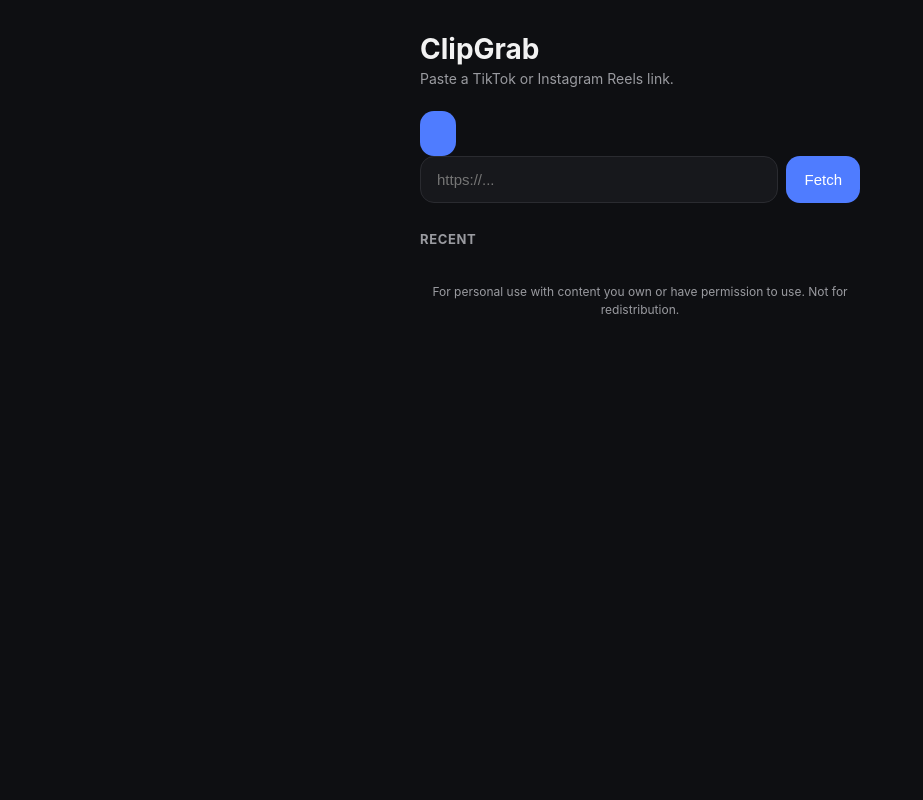
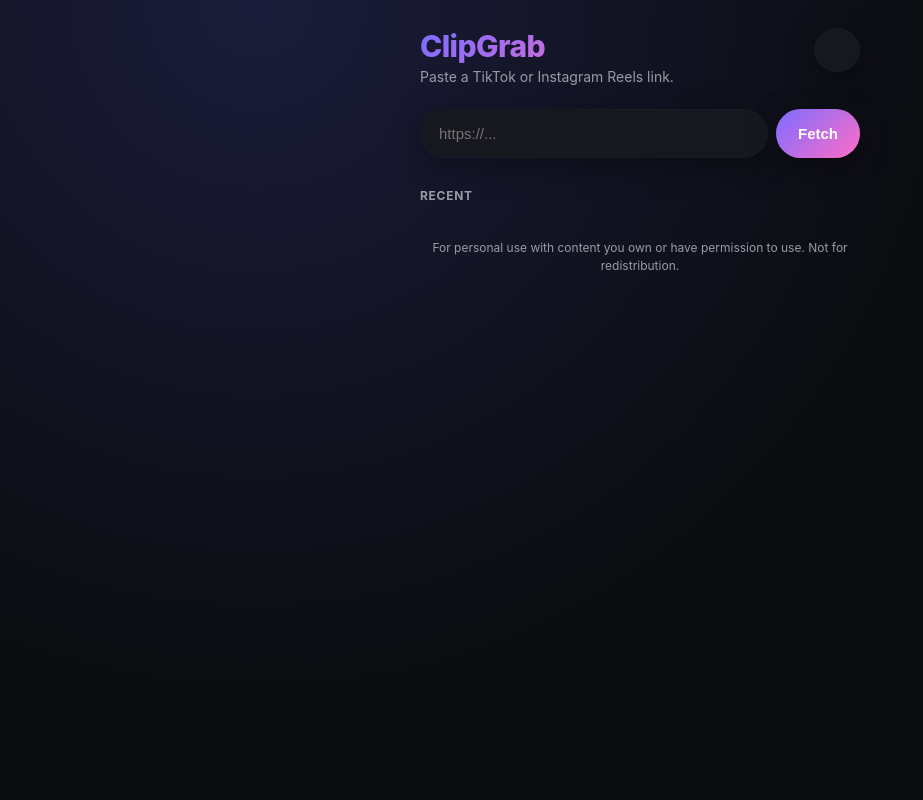
Before and after one commit to Dngnoob/Clipgrab, a Flask app: page / in a window 1280 px wide. Shown: the whole page, without its empty margins (0-923 px from the left). Run offline with Flask 3, Linux system fonts and the light colour scheme.

Commit message:
Update style.css

```diff
--- a/static/style.css
+++ b/static/style.css
@@ -1,11 +1,30 @@
 :root {
-  --bg: #0e0f12;
-  --card: #17181c;
-  --text: #f2f2f2;
-  --muted: #9a9ba0;
-  --accent: #4f7cff;
-  --error: #ff5c5c;
-  --radius: 14px;
+  --bg: #0b0c0f;
+  --bg-gradient: radial-gradient(circle at 20% 0%, #1a1c3a 0%, #0b0c0f 55%);
+  --card: #17181f;
+  --card-border: #26283333;
+  --text: #f4f4f6;
+  --muted: #9a9ba6;
+  --accent: #7c6cff;
+  --accent-2: #ff6ec7;
+  --error: #ff6b6b;
+  --error-bg: rgba(255, 107, 107, 0.12);
+  --radius: 16px;
+  --shadow: 0 8px 30px rgba(0, 0, 0, 0.35);
+}
+
+[data-theme="light"] {
+  --bg: #f6f5fb;
+  --bg-gradient: radial-gradient(circle at 20% 0%, #e6e4ff 0%, #f6f5fb 55%);
+  --card: #ffffff;
+  --card-border: #e4e2f2;
+  --text: #1c1c24;
+  --muted: #6b6b78;
+  --accent: #6c4bff;
+  --accent-2: #ff4fae;
+  --error: #d6425a;
+  --error-bg: rgba(214, 66, 90, 0.08);
+  --shadow: 0 8px 24px rgba(30, 20, 60, 0.08);
 }
 
 * {
@@ -14,26 +33,66 @@
 
 body {
   margin: 0;
-  background: var(--bg);
+  min-height: 100vh;
+  background: var(--bg-gradient);
   color: var(--text);
   font-family: -apple-system, BlinkMacSystemFont, "Segoe UI", Roboto, sans-serif;
+  transition: background 0.3s ease, color 0.3s ease;
 }
 
 .wrap {
   max-width: 480px;
   margin: 0 auto;
-  padding: 32px 20px 60px;
+  padding: 28px 20px 60px;
+}
+
+.top {
+  display: flex;
+  align-items: flex-start;
+  justify-content: space-between;
+  gap: 12px;
+  margin-bottom: 24px;
 }
 
 h1 {
   margin: 0 0 4px;
-  font-size: 28px;
+  font-size: 30px;
+  font-weight: 800;
+  background: linear-gradient(135deg, var(--accent), var(--accent-2));
+  -webkit-background-clip: text;
+  background-clip: text;
+  color: transparent;
+  letter-spacing: -0.02em;
 }
 
 .tagline {
   color: var(--muted);
-  margin: 0 0 24px;
+  margin: 0;
   font-size: 14px;
+}
+
+.theme-toggle {
+  flex-shrink: 0;
+  width: 44px;
+  height: 44px;
+  border-radius: 50%;
+  background: var(--card);
+  border: 1px solid var(--card-border);
+  color: var(--text);
+  display: flex;
+  align-items: center;
+  justify-content: center;
+  cursor: pointer;
+  box-shadow: var(--shadow);
+}
+
+.theme-toggle .icon {
+  width: 20px;
+  height: 20px;
+}
+
+.hidden {
+  display: none;
 }
 
 form {
@@ -44,11 +103,12 @@ form {
 input[type="url"] {
   flex: 1;
   background: var(--card);
-  border: 1px solid #2a2b30;
+  border: 1px solid var(--card-border);
   color: var(--text);
-  padding: 14px 16px;
-  border-radius: var(--radius);
+  padding: 15px 18px;
+  border-radius: 999px;
   font-size: 15px;
+  box-shadow: var(--shadow);
 }
 
 input[type="url"]:focus {
@@ -56,38 +116,44 @@ input[type="url"]:focus {
 }
 
 button {
-  background: var(--accent);
+  background: linear-gradient(135deg, var(--accent), var(--accent-2));
   color: white;
   border: none;
-  padding: 14px 18px;
-  border-radius: var(--radius);
+  padding: 15px 22px;
+  border-radius: 999px;
   font-size: 15px;
+  font-weight: 600;
   cursor: pointer;
+  box-shadow: var(--shadow);
+  transition: transform 0.15s ease, opacity 0.15s ease;
+}
+
+button:active {
+  transform: scale(0.97);
 }
 
 button:disabled {
   opacity: 0.6;
   cursor: default;
+  transform: none;
 }
 
 .error {
   margin-top: 14px;
-  padding: 12px 14px;
+  padding: 13px 16px;
   border-radius: var(--radius);
-  background: rgba(255, 92, 92, 0.1);
+  background: var(--error-bg);
   color: var(--error);
   font-size: 14px;
-}
-
-.hidden {
-  display: none;
 }
 
 .preview {
   margin-top: 20px;
   background: var(--card);
-  border-radius: var(--radius);
+  border: 1px solid var(--card-border);
+  border-radius: 20px;
   overflow: hidden;
+  box-shadow: var(--shadow);
 }
 
 .preview img {
@@ -98,7 +164,7 @@ button:disabled {
 }
 
 .preview .meta {
-  padding: 16px;
+  padding: 18px;
 }
 
 .preview h2 {
@@ -106,51 +172,76 @@ button:disabled {
   margin: 0 0 4px;
 }
 
-.preview .qualities {
+.preview .sub,
+#sub {
+  color: var(--muted);
+  font-size: 13px;
+  margin: 0 0 12px;
+}
+
+.label {
+  font-size: 12px;
+  text-transform: uppercase;
+  letter-spacing: 0.06em;
+  color: var(--muted);
+  margin: 14px 0 8px;
+}
+
+.qualities {
   display: flex;
   flex-wrap: wrap;
   gap: 8px;
-  margin-top: 14px;
 }
 
-.preview .qualities button {
+.qualities button {
   flex: 1 1 calc(50% - 8px);
-  background: #22242a;
+  background: var(--bg);
+  color: var(--text);
   font-size: 14px;
+  font-weight: 500;
   padding: 12px 10px;
+  box-shadow: none;
+  border: 1px solid var(--card-border);
 }
 
-.preview .qualities button:active {
-  background: var(--accent);
+.qualities button:active {
+  background: linear-gradient(135deg, var(--accent), var(--accent-2));
+  color: white;
+  border-color: transparent;
 }
 
 .audio-btn {
   width: 100%;
-  margin-top: 8px;
-  background: #22242a;
+  margin-top: 10px;
+  background: var(--bg);
+  color: var(--text);
+  border: 1px solid var(--card-border);
+  box-shadow: none;
 }
 
 .history {
-  margin-top: 28px;
+  margin-top: 30px;
 }
 
 .history h3 {
-  font-size: 13px;
+  font-size: 12px;
   color: var(--muted);
   text-transform: uppercase;
-  letter-spacing: 0.05em;
+  letter-spacing: 0.06em;
+  margin-bottom: 8px;
 }
 
 #history-list {
   list-style: none;
   padding: 0;
-  margin: 8px 0 0;
+  margin: 0;
 }
 
 #history-list li {
-  padding: 10px 14px;
+  padding: 12px 16px;
   background: var(--card);
-  border-radius: 10px;
+  border: 1px solid var(--card-border);
+  border-radius: 12px;
   margin-bottom: 6px;
   font-size: 14px;
   cursor: pointer;
```
